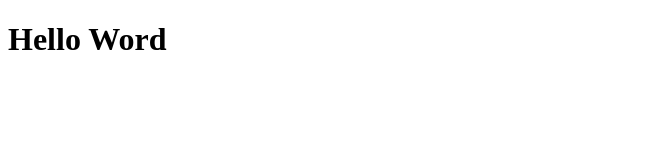
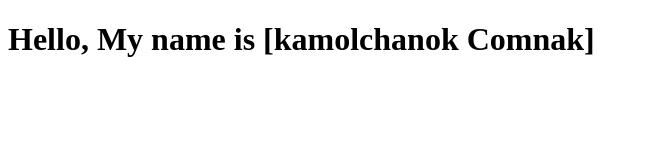
Before and after one commit to 67020724-glitch/webappdev101, a plain HTML site: page index.html in a window 1280 px wide. Shown: the whole page, without its empty margins (0-648 px from the left). Drawn offline with Linux system fonts and the light colour scheme.

Commit message:
Update index.html

```diff
--- a/index.html
+++ b/index.html
@@ -7,6 +7,7 @@
 </head>
 <body>
 
-    <h1>Hello Word</h1>
+    <h1>Hello, My name is [kamolchanok Comnak]</h1>
+
 </body>
 </html>
```
